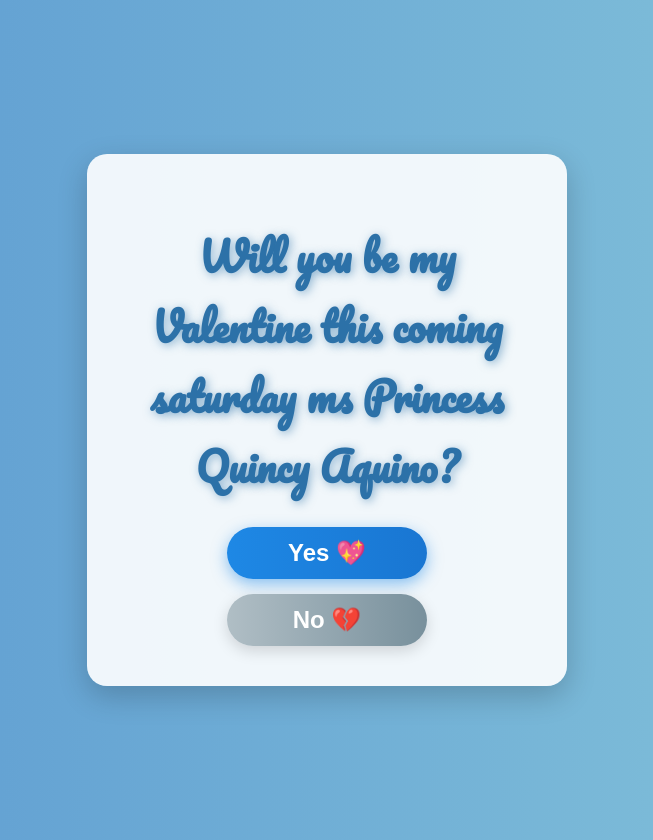
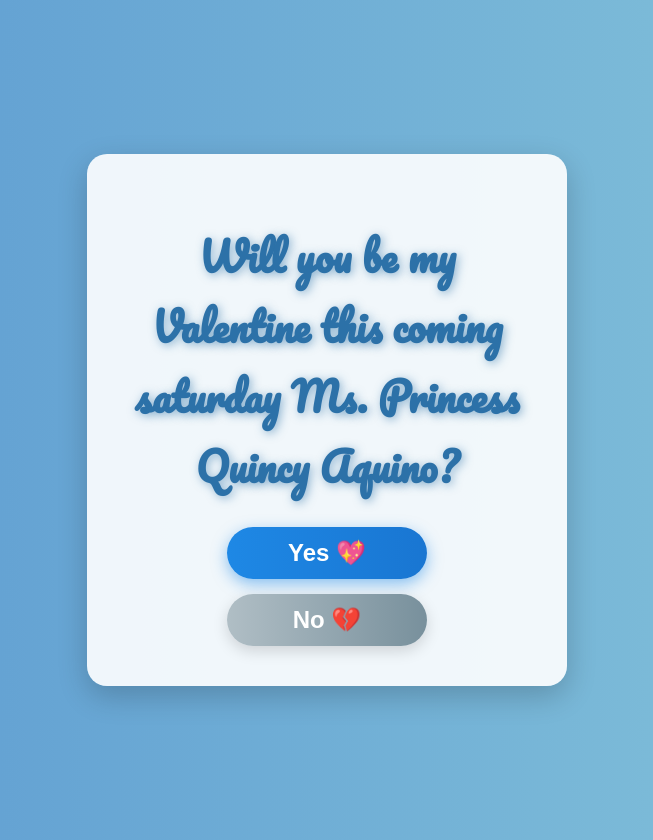
Before and after one commit to Itsmegelooo/Happy, a plain HTML site: page index.html in a window 1280 px wide. Shown: the whole page, without its empty margins (313-966 px from the left). Drawn offline with Linux system fonts and the light colour scheme.

Commit message:
Update index.html

```diff
--- a/index.html
+++ b/index.html
@@ -8,7 +8,7 @@
 </head>
 <body>
     <div class="container">
-        <h1>Will you be my Valentine this coming saturday ms Princess Quincy Aquino?</h1>
+        <h1>Will you be my Valentine this coming saturday Ms. Princess Quincy Aquino?</h1>
         <div class="buttons">
             <button id="yes-btn">Yes 💖</button>
             <button id="no-btn">No 💔</button>
```
